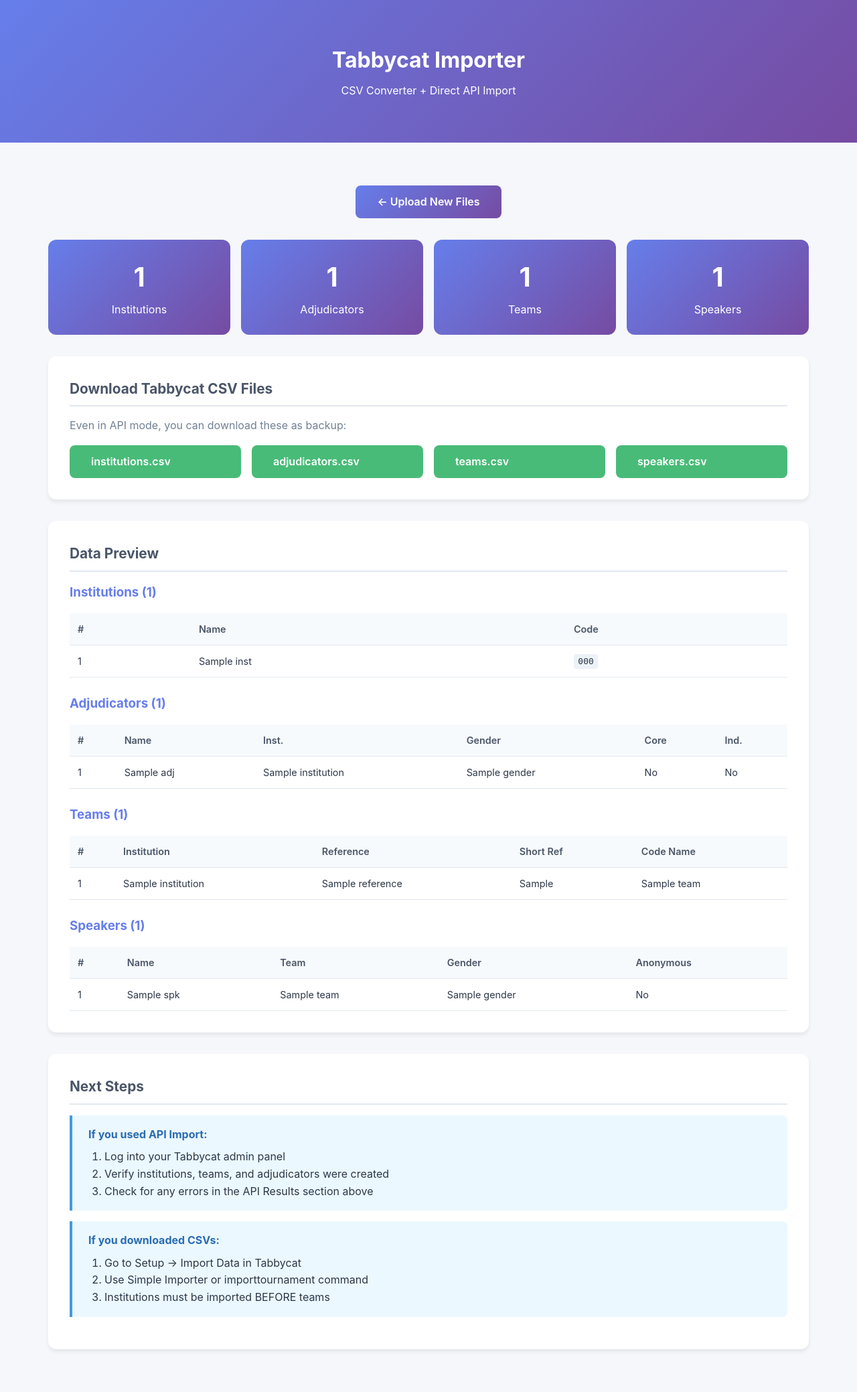
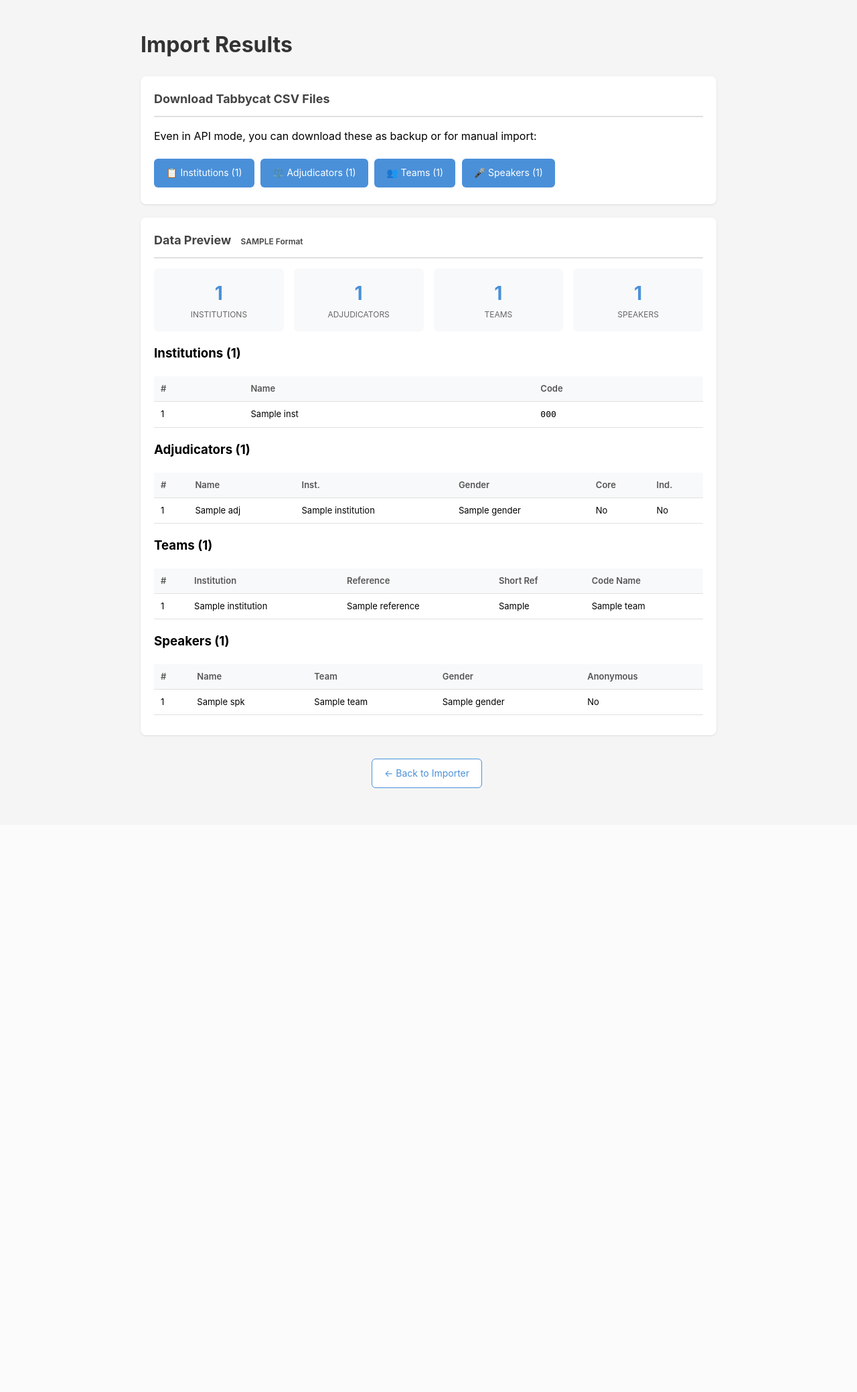
Before and after one commit to rudimentary883/importerv3, a Flask app: template templates/results.html in a window 1280 px wide. Shown: the whole page at 67% size. After the commit the page ends 1177 px from the top, so only its background shows below. Run offline with Flask 3, Linux system fonts and the light colour scheme; the template is opened without the code that fills it: most values are stand-ins (such as "Sample title", 1, 10 or a date in 2020).

Commit message:
Refactor results.html for improved layout and styling

```diff
--- a/templates/results.html
+++ b/templates/results.html
@@ -1,19 +1,135 @@
-{% extends "base.html" %}
+<!DOCTYPE html>
+<html lang="en">
+<head>
+    <meta charset="UTF-8">
+    <meta name="viewport" content="width=device-width, initial-scale=1.0">
+    <title>Import Results - Tabbycat Importer</title>
+    <style>
+        * { box-sizing: border-box; }
+        body {
+            font-family: -apple-system, BlinkMacSystemFont, "Segoe UI", Roboto, sans-serif;
+            max-width: 900px;
+            margin: 0 auto;
+            padding: 20px;
+            background: #f5f5f5;
+            line-height: 1.6;
+        }
+        h1 { color: #333; }
+        .card {
+            background: white;
+            border-radius: 8px;
+            padding: 20px;
+            margin-bottom: 20px;
+            box-shadow: 0 1px 3px rgba(0,0,0,0.1);
+        }
+        .card h2 {
+            margin-top: 0;
+            font-size: 18px;
+            color: #444;
+            border-bottom: 2px solid #e0e0e0;
+            padding-bottom: 10px;
+        }
+        .stats {
+            display: grid;
+            grid-template-columns: repeat(auto-fit, minmax(150px, 1fr));
+            gap: 15px;
+            margin: 15px 0;
+        }
+        .stat-box {
+            background: #f8f9fa;
+            border-radius: 6px;
+            padding: 15px;
+            text-align: center;
+        }
+        .stat-number {
+            font-size: 28px;
+            font-weight: bold;
+            color: #4a90d9;
+        }
+        .stat-label {
+            font-size: 12px;
+            color: #666;
+            text-transform: uppercase;
+        }
+        .success { color: #28a745; }
+        .danger { color: #dc3545; }
+        table {
+            width: 100%;
+            border-collapse: collapse;
+            font-size: 13px;
+            margin: 10px 0;
+        }
+        th, td {
+            padding: 8px 10px;
+            text-align: left;
+            border-bottom: 1px solid #e0e0e0;
+        }
+        th {
+            background: #f8f9fa;
+            font-weight: 600;
+            color: #555;
+        }
+        .btn {
+            display: inline-block;
+            background: #4a90d9;
+            color: white;
+            text-decoration: none;
+            padding: 10px 18px;
+            border-radius: 6px;
+            font-size: 14px;
+            margin: 5px 5px 5px 0;
+        }
+        .btn:hover { background: #357abd; }
+        .btn-outline {
+            background: white;
+            color: #4a90d9;
+            border: 1px solid #4a90d9;
+        }
+        .error-list {
+            background: #f8d7da;
+            color: #721c24;
+            padding: 12px;
+            border-radius: 6px;
+            font-size: 13px;
+            max-height: 200px;
+            overflow-y: auto;
+        }
+        .error-list li { margin: 4px 0; }
+        .api-results {
+            background: #d4edda;
+            color: #155724;
+            padding: 15px;
+            border-radius: 6px;
+            margin: 10px 0;
+        }
+        .api-results.fail {
+            background: #f8d7da;
+            color: #721c24;
+        }
+        .format-badge {
+            display: inline-block;
+            padding: 2px 10px;
+            border-radius: 4px;
+            font-size: 12px;
+            font-weight: 600;
+        }
+        .badge-bp { background: #e3f2fd; color: #1565c0; }
+        .badge-3v3 { background: #f3e5f5; color: #7b1fa2; }
+    </style>
+</head>
+<body>
+    <h1>Import Results</h1>
 
-{% block content %}
-<div style="text-align: center; margin-bottom: 2rem;">
-    <a href="{{ url_for('index') }}" class="btn btn-primary">&larr; Upload New Files</a>
-</div>
-
-{% if mode == 'api' and api_results %}
-<div class="api-result">
-    <h3>API Import Results</h3>
-    <div class="stat"><strong>{{ api_results.success }}</strong> created successfully</div>
-    <div class="stat"><strong>{{ api_results.failed }}</strong> failed</div>
+    {% if mode == 'api' %}
+    <div class="card">
+        <h2>API Import Summary</h2>
+        {% if api_results %}
+        <div class="api-results {% if api_results.failed > 0 %}fail{% endif %}">
+            <strong>{{ api_results.success }}</strong> items created successfully &nbsp;|&nbsp;
+            <strong class="danger">{{ api_results.failed }}</strong> failed
             {% if api_results.errors %}
-    <div style="margin-top: 1rem;">
-        <h4 style="color: #c53030;">Errors:</h4>
-        <ul style="margin-left: 1.5rem; color: #742a2a;">
+                <br><br><strong>Errors:</strong>
+                <ul style="margin:5px 0;padding-left:20px;">
                 {% for err in api_results.errors[:10] %}
                     <li>{{ err }}</li>
                 {% endfor %}
@@ -21,99 +137,101 @@
                     <li>... and {{ api_results.errors|length - 10 }} more</li>
                 {% endif %}
                 </ul>
+            {% endif %}
         </div>
+        {% else %}
+        <p>No API results available.</p>
         {% endif %}
     </div>
     {% endif %}
 
-<div class="stats-grid">
-    <div class="stat-card"><h3>{{ inst_count }}</h3><p>Institutions</p></div>
-    <div class="stat-card"><h3>{{ adj_count }}</h3><p>Adjudicators</p></div>
-    <div class="stat-card"><h3>{{ team_count }}</h3><p>Teams</p></div>
-    <div class="stat-card"><h3>{{ speaker_count }}</h3><p>Speakers</p></div>
+    <div class="card">
+        <h2>Download Tabbycat CSV Files</h2>
+        <p>Even in API mode, you can download these as backup or for manual import:</p>
+        <a href="/download/institutions" class="btn">📋 Institutions ({{ inst_count }})</a>
+        <a href="/download/adjudicators" class="btn">⚖️ Adjudicators ({{ adj_count }})</a>
+        <a href="/download/teams" class="btn">👥 Teams ({{ team_count }})</a>
+        <a href="/download/speakers" class="btn">🎤 Speakers ({{ speaker_count }})</a>
     </div>
 
     <div class="card">
-    <h2>Download Tabbycat CSV Files</h2>
-    <p style="color: #718096; margin-bottom: 1rem;">Even in API mode, you can download these as backup:</p>
-    <div class="download-grid">
-        <a href="{{ url_for('download', file_type='institutions') }}" class="btn btn-success">institutions.csv</a>
-        <a href="{{ url_for('download', file_type='adjudicators') }}" class="btn btn-success">adjudicators.csv</a>
-        <a href="{{ url_for('download', file_type='teams') }}" class="btn btn-success">teams.csv</a>
-        <a href="{{ url_for('download', file_type='speakers') }}" class="btn btn-success">speakers.csv</a>
+        <h2>Data Preview <span class="format-badge badge-{{ debate_format }}">{{ debate_format|upper }} Format</span></h2>
+
+        <div class="stats">
+            <div class="stat-box">
+                <div class="stat-number">{{ inst_count }}</div>
+                <div class="stat-label">Institutions</div>
+            </div>
+            <div class="stat-box">
+                <div class="stat-number">{{ adj_count }}</div>
+                <div class="stat-label">Adjudicators</div>
+            </div>
+            <div class="stat-box">
+                <div class="stat-number">{{ team_count }}</div>
+                <div class="stat-label">Teams</div>
+            </div>
+            <div class="stat-box">
+                <div class="stat-number">{{ speaker_count }}</div>
+                <div class="stat-label">Speakers</div>
             </div>
         </div>
 
         {% if inst_errors %}
-<div class="error-list"><h4>Institution Warnings ({{ inst_errors|length }})</h4><ul>{% for e in inst_errors %}<li>{{ e }}</li>{% endfor %}</ul></div>
+        <h4>Institution Errors</h4>
+        <div class="error-list"><ul>{% for e in inst_errors %}<li>{{ e }}</li>{% endfor %}</ul></div>
+        {% endif %}
+        {% if team_errors %}
+        <h4>Team Errors</h4>
+        <div class="error-list"><ul>{% for e in team_errors %}<li>{{ e }}</li>{% endfor %}</ul></div>
         {% endif %}
         {% if adj_errors %}
-<div class="error-list"><h4>Adjudicator Warnings ({{ adj_errors|length }})</h4><ul>{% for e in adj_errors %}<li>{{ e }}</li>{% endfor %}</ul></div>
-{% endif %}
-{% if team_errors %}
-<div class="error-list"><h4>Team Warnings ({{ team_errors|length }})</h4><ul>{% for e in team_errors %}<li>{{ e }}</li>{% endfor %}</ul></div>
+        <h4>Adjudicator Errors</h4>
+        <div class="error-list"><ul>{% for e in adj_errors %}<li>{{ e }}</li>{% endfor %}</ul></div>
         {% endif %}
         {% if speaker_errors %}
-<div class="error-list"><h4>Speaker Warnings ({{ speaker_errors|length }})</h4><ul>{% for e in speaker_errors %}<li>{{ e }}</li>{% endfor %}</ul></div>
+        <h4>Speaker Errors</h4>
+        <div class="error-list"><ul>{% for e in speaker_errors %}<li>{{ e }}</li>{% endfor %}</ul></div>
         {% endif %}
 
-<div class="card">
-    <h2>Data Preview</h2>
-
-    <h3 style="margin-top: 1rem; color: #667eea;">Institutions ({{ institutions|length }})</h3>
+        <h3>Institutions ({{ institutions|length }})</h3>
         <table>
             <tr><th>#</th><th>Name</th><th>Code</th></tr>
-        {% for inst in institutions[:10] %}
+            {% for inst in institutions[:20] %}
             <tr><td>{{ loop.index }}</td><td>{{ inst.name }}</td><td><code>{{ inst.code }}</code></td></tr>
             {% endfor %}
+            {% if institutions|length > 20 %}<tr><td colspan="3">... and {{ institutions|length - 20 }} more</td></tr>{% endif %}
         </table>
-    {% if institutions|length > 10 %}<p style="text-align:center;color:#718096">... and {{ institutions|length - 10 }} more</p>{% endif %}
 
-    <h3 style="margin-top: 1.5rem; color: #667eea;">Adjudicators ({{ adjudicators|length }})</h3>
+        <h3>Adjudicators ({{ adjudicators|length }})</h3>
         <table>
             <tr><th>#</th><th>Name</th><th>Inst.</th><th>Gender</th><th>Core</th><th>Ind.</th></tr>
-        {% for adj in adjudicators[:10] %}
+            {% for adj in adjudicators[:20] %}
             <tr><td>{{ loop.index }}</td><td>{{ adj.name }}</td><td>{{ adj.institution or '-' }}</td><td>{{ adj.gender or '-' }}</td><td>{{ 'Yes' if adj.adj_core else 'No' }}</td><td>{{ 'Yes' if adj.independent else 'No' }}</td></tr>
             {% endfor %}
+            {% if adjudicators|length > 20 %}<tr><td colspan="6">... and {{ adjudicators|length - 20 }} more</td></tr>{% endif %}
         </table>
-    {% if adjudicators|length > 10 %}<p style="text-align:center;color:#718096">... and {{ adjudicators|length - 10 }} more</p>{% endif %}
 
-    <h3 style="margin-top: 1.5rem; color: #667eea;">Teams ({{ teams|length }})</h3>
+        <h3>Teams ({{ teams|length }})</h3>
         <table>
             <tr><th>#</th><th>Institution</th><th>Reference</th><th>Short Ref</th><th>Code Name</th></tr>
-        {% for team in teams[:10] %}
+            {% for team in teams[:20] %}
             <tr><td>{{ loop.index }}</td><td>{{ team.institution }}</td><td>{{ team.reference }}</td><td>{{ team.short_reference }}</td><td>{{ team.code_name or '-' }}</td></tr>
             {% endfor %}
+            {% if teams|length > 20 %}<tr><td colspan="5">... and {{ teams|length - 20 }} more</td></tr>{% endif %}
         </table>
-    {% if teams|length > 10 %}<p style="text-align:center;color:#718096">... and {{ teams|length - 10 }} more</p>{% endif %}
 
-    <h3 style="margin-top: 1.5rem; color: #667eea;">Speakers ({{ speakers|length }})</h3>
+        <h3>Speakers ({{ speakers|length }})</h3>
         <table>
             <tr><th>#</th><th>Name</th><th>Team</th><th>Gender</th><th>Anonymous</th></tr>
-        {% for spk in speakers[:10] %}
+            {% for spk in speakers[:20] %}
             <tr><td>{{ loop.index }}</td><td>{{ spk.name }}</td><td>{{ spk.team }}</td><td>{{ spk.gender or '-' }}</td><td>{{ 'Yes' if spk.anonymous else 'No' }}</td></tr>
             {% endfor %}
+            {% if speakers|length > 20 %}<tr><td colspan="5">... and {{ speakers|length - 20 }} more</td></tr>{% endif %}
         </table>
-    {% if speakers|length > 10 %}<p style="text-align:center;color:#718096">... and {{ speakers|length - 10 }} more</p>{% endif %}
     </div>
 
-<div class="card">
-    <h2>Next Steps</h2>
-    <div class="instructions">
-        <h4>If you used API Import:</h4>
-        <ol>
-            <li>Log into your Tabbycat admin panel</li>
-            <li>Verify institutions, teams, and adjudicators were created</li>
-            <li>Check for any errors in the API Results section above</li>
-        </ol>
+    <div style="text-align:center;margin:30px 0;">
+        <a href="/" class="btn btn-outline">← Back to Importer</a>
     </div>
-    <div class="instructions">
-        <h4>If you downloaded CSVs:</h4>
-        <ol>
-            <li>Go to Setup &rarr; Import Data in Tabbycat</li>
-            <li>Use Simple Importer or importtournament command</li>
-            <li>Institutions must be imported BEFORE teams</li>
-        </ol>
-    </div>
-</div>
-{% endblock %}
+</body>
+</html>
```
Lines whose indentation alone changed are shown as unchanged.
